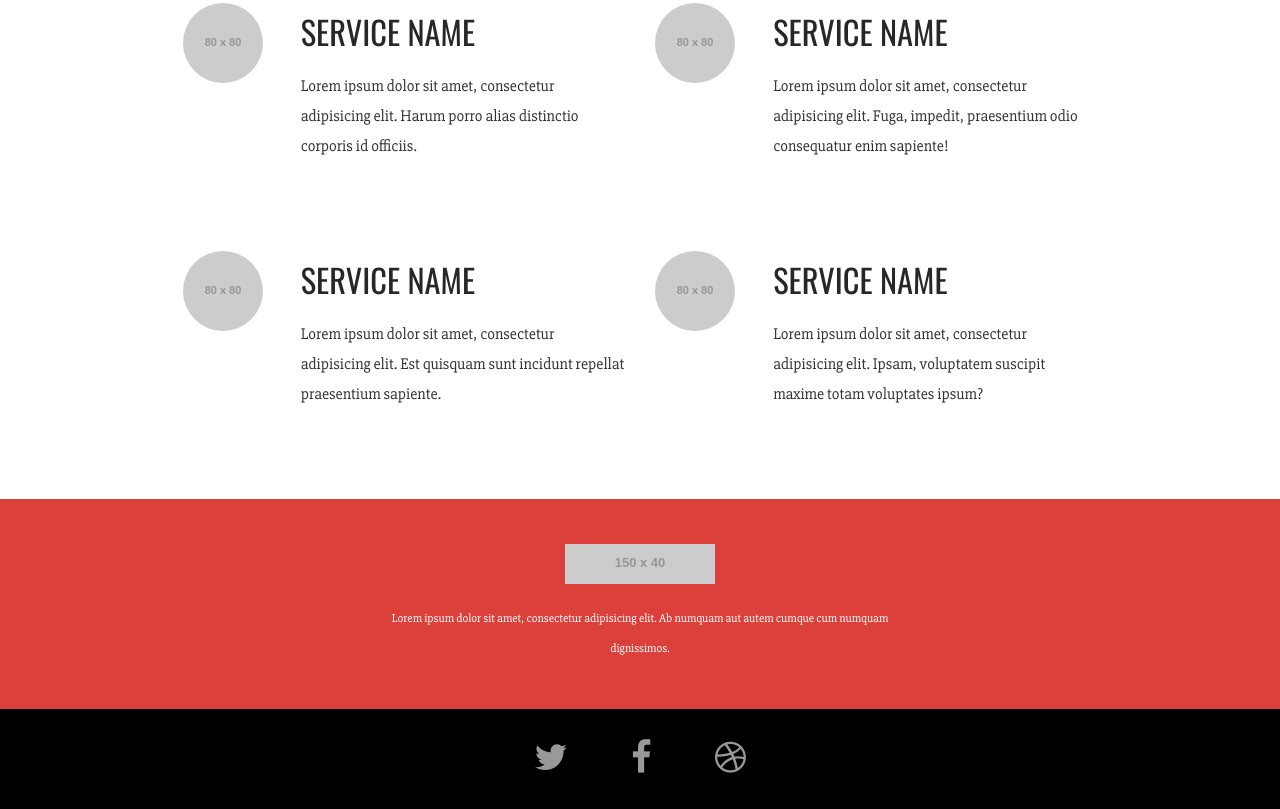
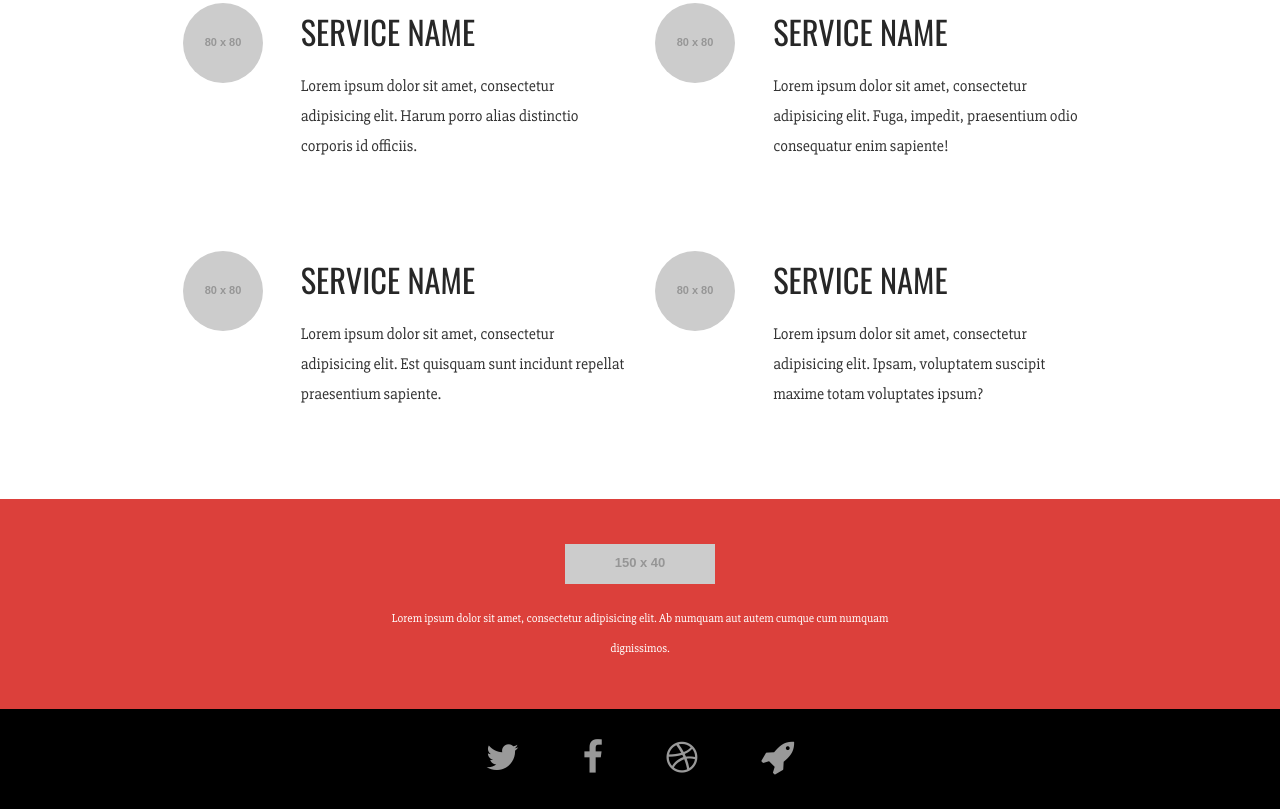
Before and after one commit to DevCabin/snapdragon, a plain HTML site: page index.html in a window 1280 px wide. Shown: the part 1888-2697 px from the top of the page. Drawn offline with nearby package versions, Linux system fonts and the light colour scheme; placeholder pictures from the web are drawn by us; a script that the page names is missing.

Commit message:
Update index.html
Added link back to my site.

```diff
--- a/index.html
+++ b/index.html
@@ -249,6 +249,7 @@
                             <li><a href="#"><i class="fa fa-twitter fa-2x"></i></a></li>
                             <li><a href="#"><i class="fa fa-facebook fa-2x"></i></a></li>
                             <li><a href="#"><i class="fa fa-dribbble fa-2x"></i></a></li>
+                            <li><a title="DevCabin.com" href="http://goods.devcabin.com"><i class="fa fa-rocket fa-2x"></i></a></li>
                         </ul>
                     </div>
                 </div>
```
